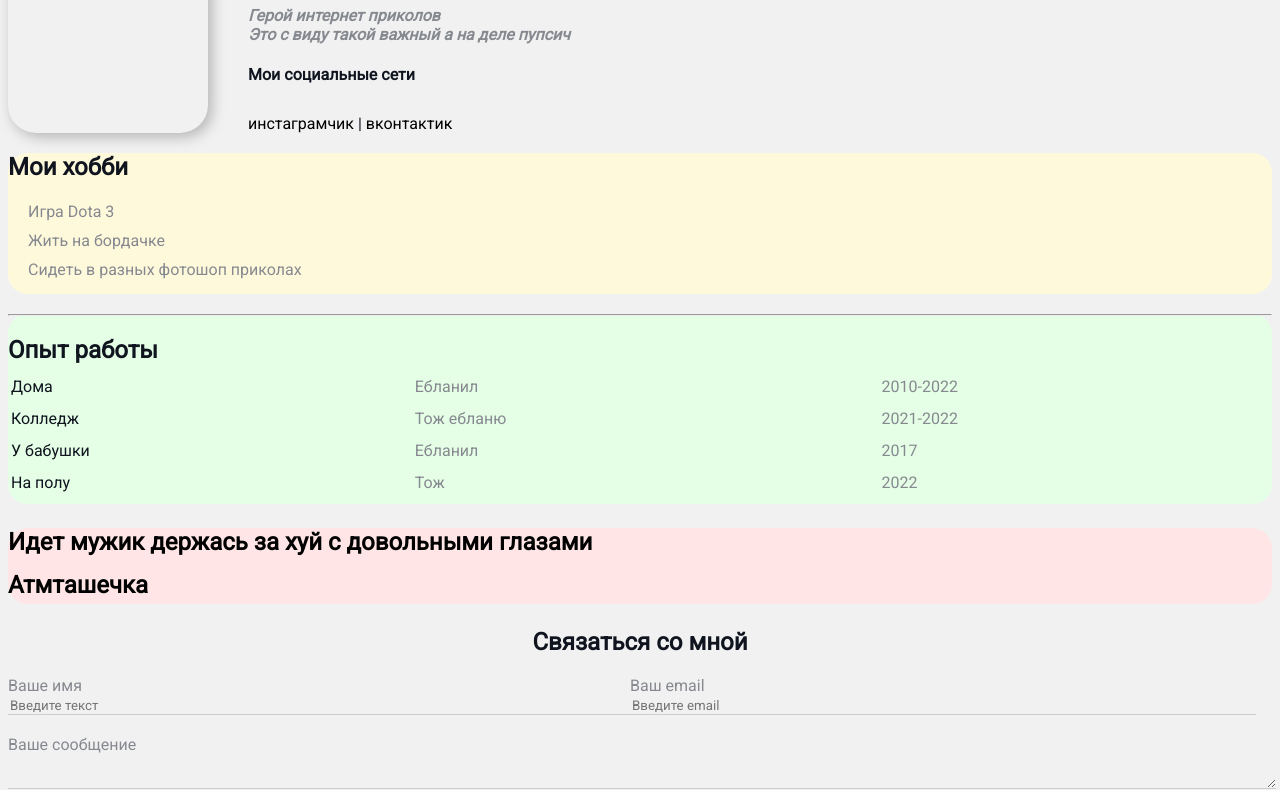
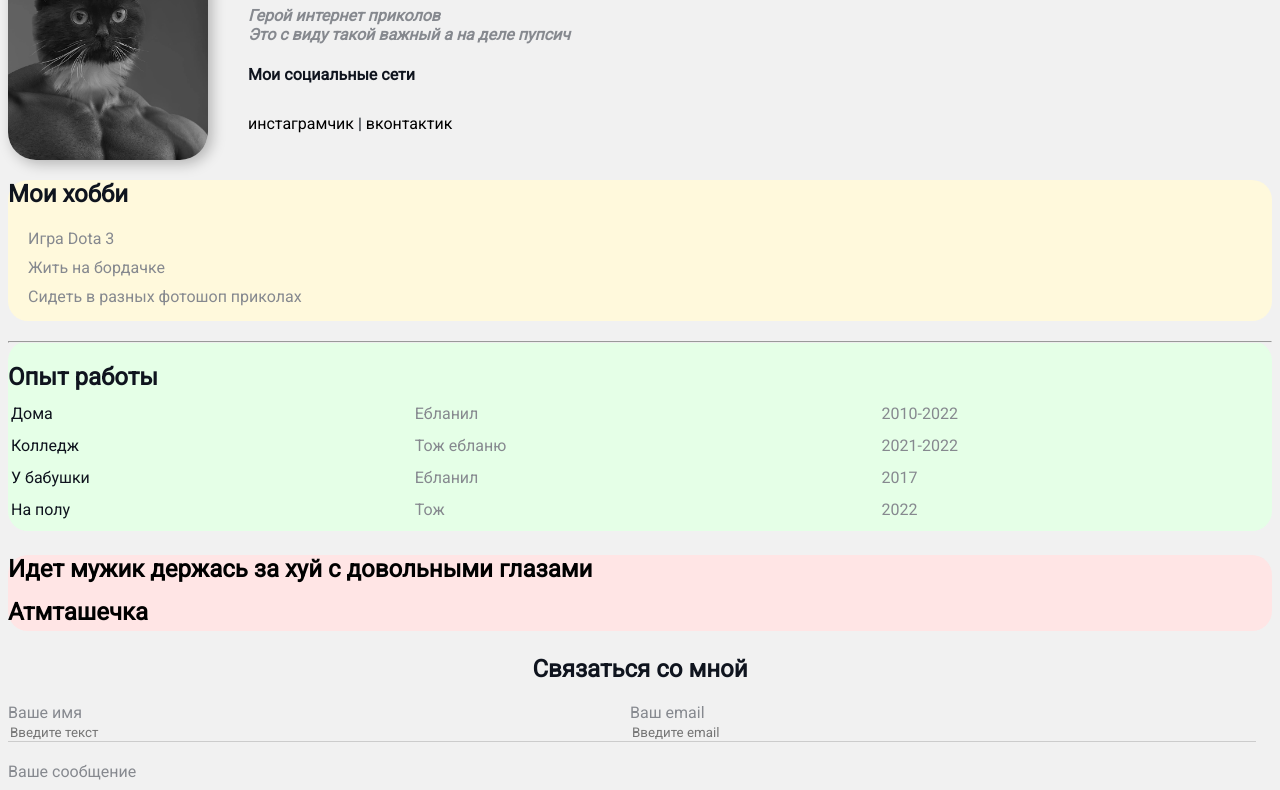
Before and after one commit to malisted/CSS, a plain HTML site: page index.html in a window 1280 px wide. Shown: the part 113-903 px from the top of the page. Drawn offline with Linux system fonts and the light colour scheme.

Commit message:
Add files via upload

```diff
--- a/index.html
+++ b/index.html
@@ -10,7 +10,7 @@
 		<div class="info">
 
 
-			<img class="avatar" src="img/xMDHkftn1sQ.jpg" alt="аватарочка для пацана">
+			<img class="avatar" src="xMDHkftn1sQ.jpg" alt="аватарочка для пацана">
 
 
 			<div class="info-text">
```
